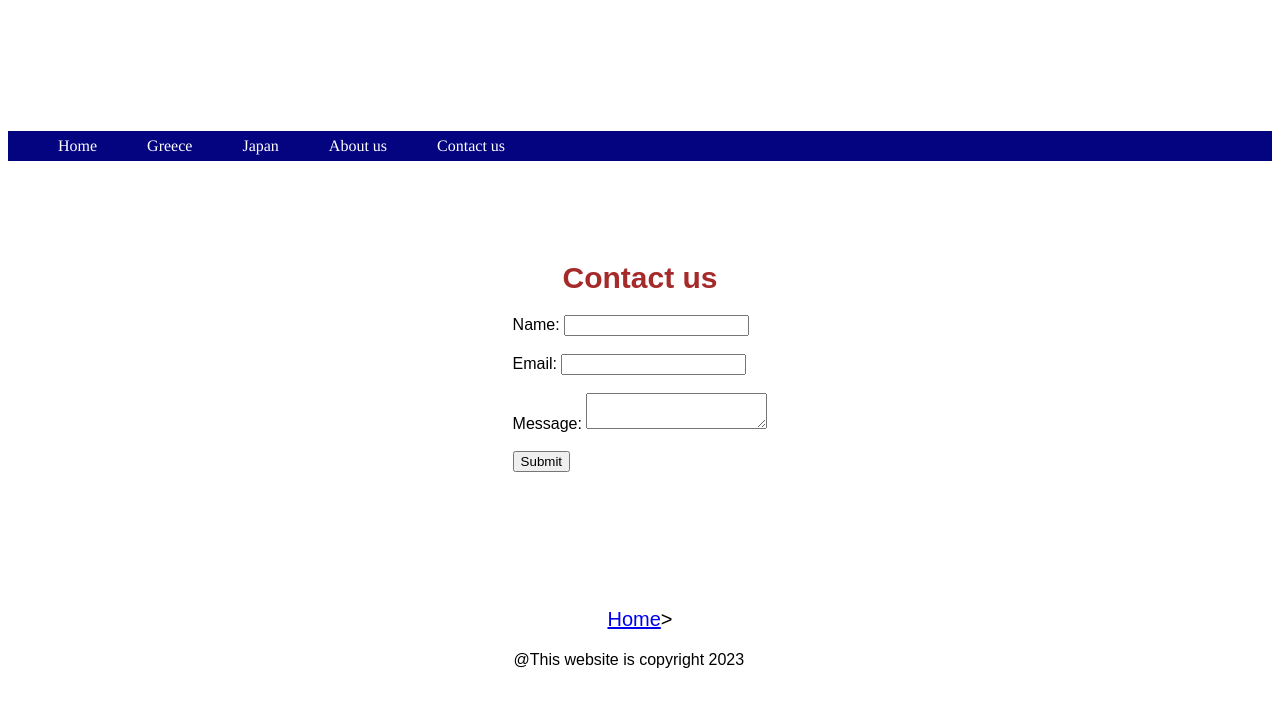
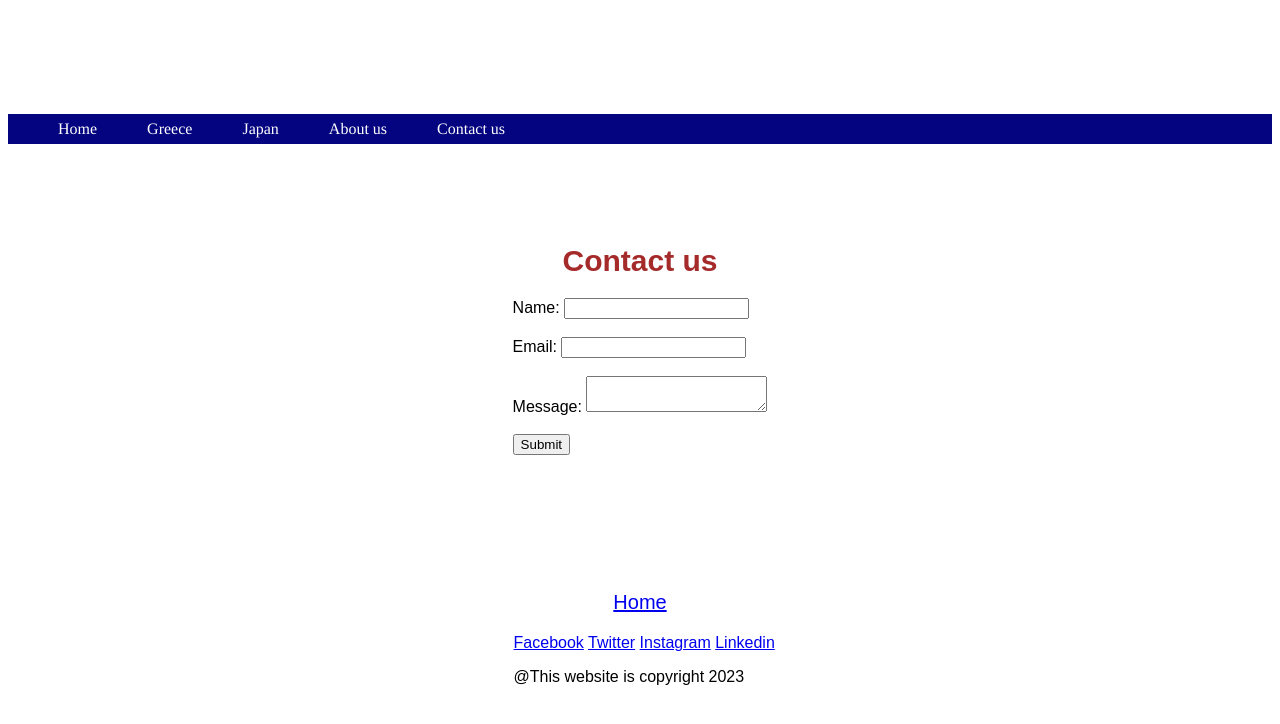
Before and after one commit to Farwahi/Hussain-Travels, a plain HTML site: page contact.html in a window 1280 px wide. Drawn offline with Linux system fonts and the light colour scheme.

Commit message:
Add files via upload

```diff
--- a/contact.html
+++ b/contact.html
@@ -31,8 +31,14 @@
            </form>
           </div>
             <div>
-              <p class="contact-h2"><a href="index.html">Home</a>></p>
+              <p class="contact-h2"><a href="index.html">Home</a></p>
             </div>
+            <div class="contact-SM">
+              <p><a href="https://www.facebook.com">Facebook</a>
+                 <a href="https://www.twitter.com">Twitter</a>
+                 <a href="https://www.instagram.com">Instagram</a>
+                 <a href="https://uk.linkedin.com/">Linkedin</a>
+              </p></div>
 
       <div class="footer-contact"><footer>@This website is copyright 2023</footer></div>
  </div>
--- a/style.css
+++ b/style.css
@@ -226,3 +226,9 @@ body{
     margin-left: 40%;
 
 }
+.contact-SM {
+   margin-left: 40%;
+}
+.about-SM {
+    margin-left: 40%;
+ }
```
Also changed, not shown: about.html (+7 -1 lines).
